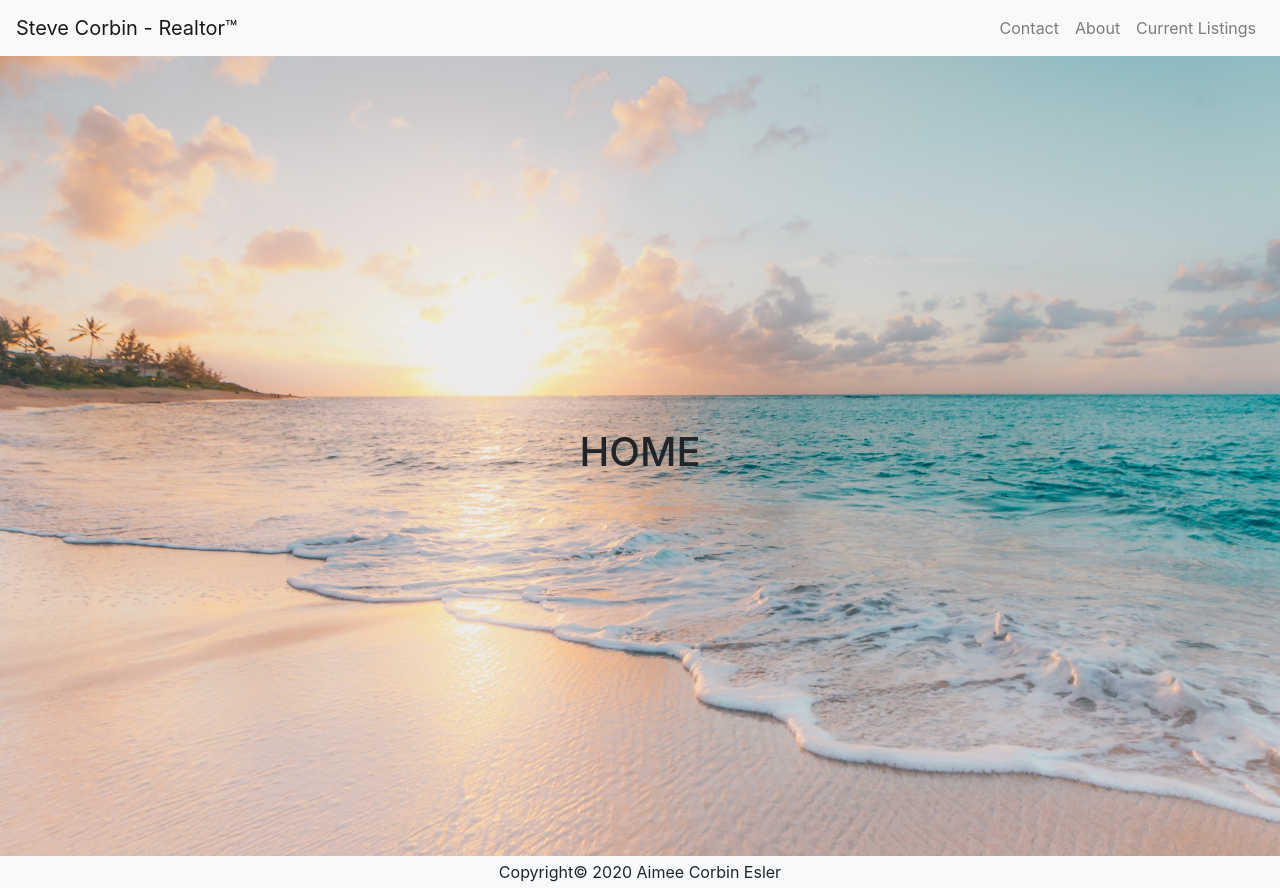
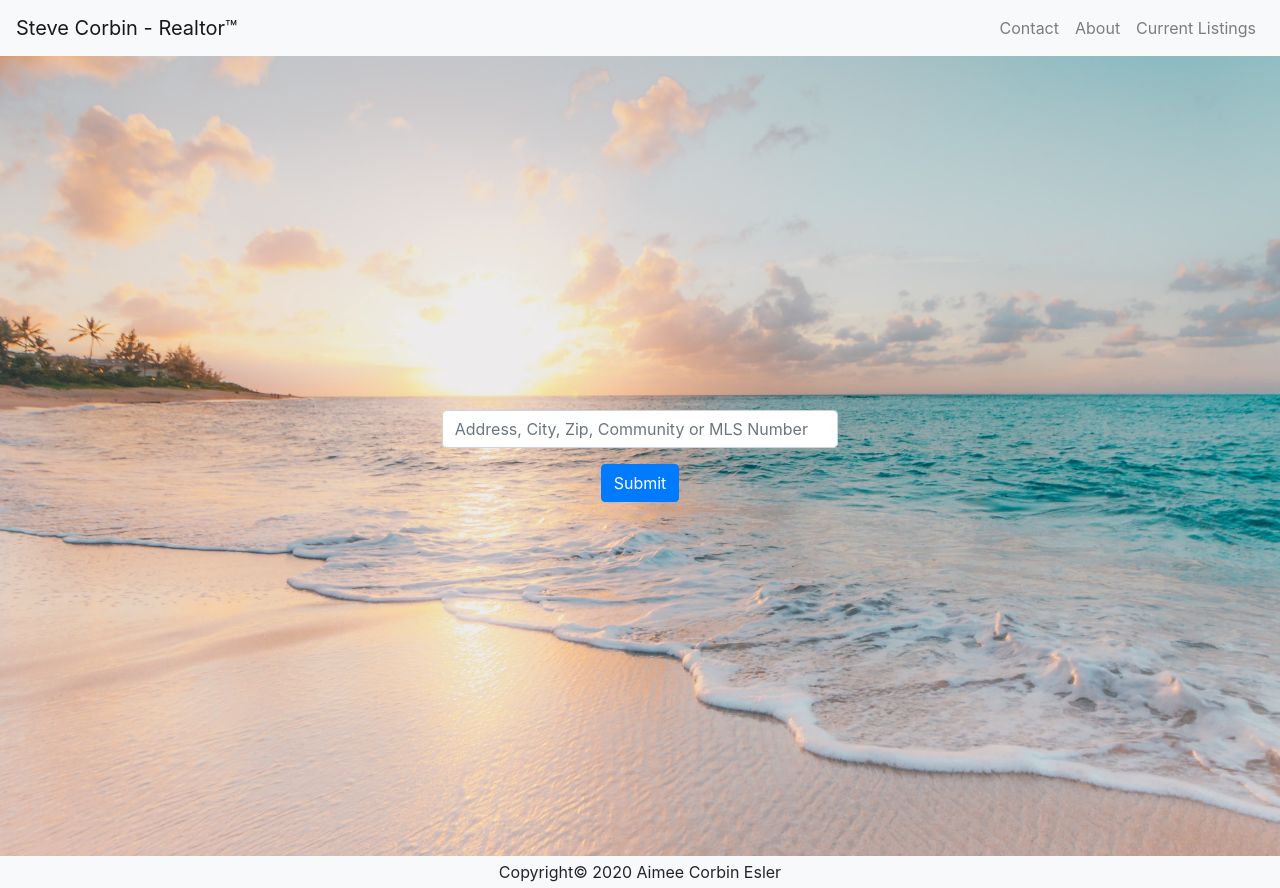
Before and after one commit to aimeecesler/steve-corbin-realtor, a React (Create React App) app: page / in a window 1280 px wide. Built offline with nearby package versions, Linux system fonts and the light colour scheme; the HTML template or start-up script is replaced by a standard one.

Commit message:
added basic form to home page

```diff
--- a/src/pages/Home/Home.jsx
+++ b/src/pages/Home/Home.jsx
@@ -3,16 +3,36 @@ import Row from "react-bootstrap/Row";
 import Container from "react-bootstrap/Container";
 import "./Home.css";
 import Col from "react-bootstrap/Col";
+import Form from "react-bootstrap/Form";
+import Button from "react-bootstrap/Button";
 
 const Home = () => {
+  const handleSubmit = function (e) {
+    e.preventDefault();
+    console.log("SUBMIT");
+  };
+
   return (
-      <Container fluid className="flex-fill home-container vh-100 align-items-center">
-        <Row className="h-100">
-            <Col className="text-center my-auto">
-            <h1>HOME</h1>
-            </Col>
-        </Row>
-      </Container>
+    <Container
+      fluid
+      className="flex-fill home-container vh-100 align-items-center"
+    >
+      <Row className="h-100">
+        <Col sm={4} className="text-center m-auto">
+          <Form onSubmit={handleSubmit}>
+            <Form.Group controlId="formSearch">
+              <Form.Control
+                type="text"
+                placeholder="Address, City, Zip, Community or MLS Number"
+              />
+            </Form.Group>
+            <Button variant="primary" type="submit">
+              Submit
+            </Button>
+          </Form>
+        </Col>
+      </Row>
+    </Container>
   );
 };
 
```
